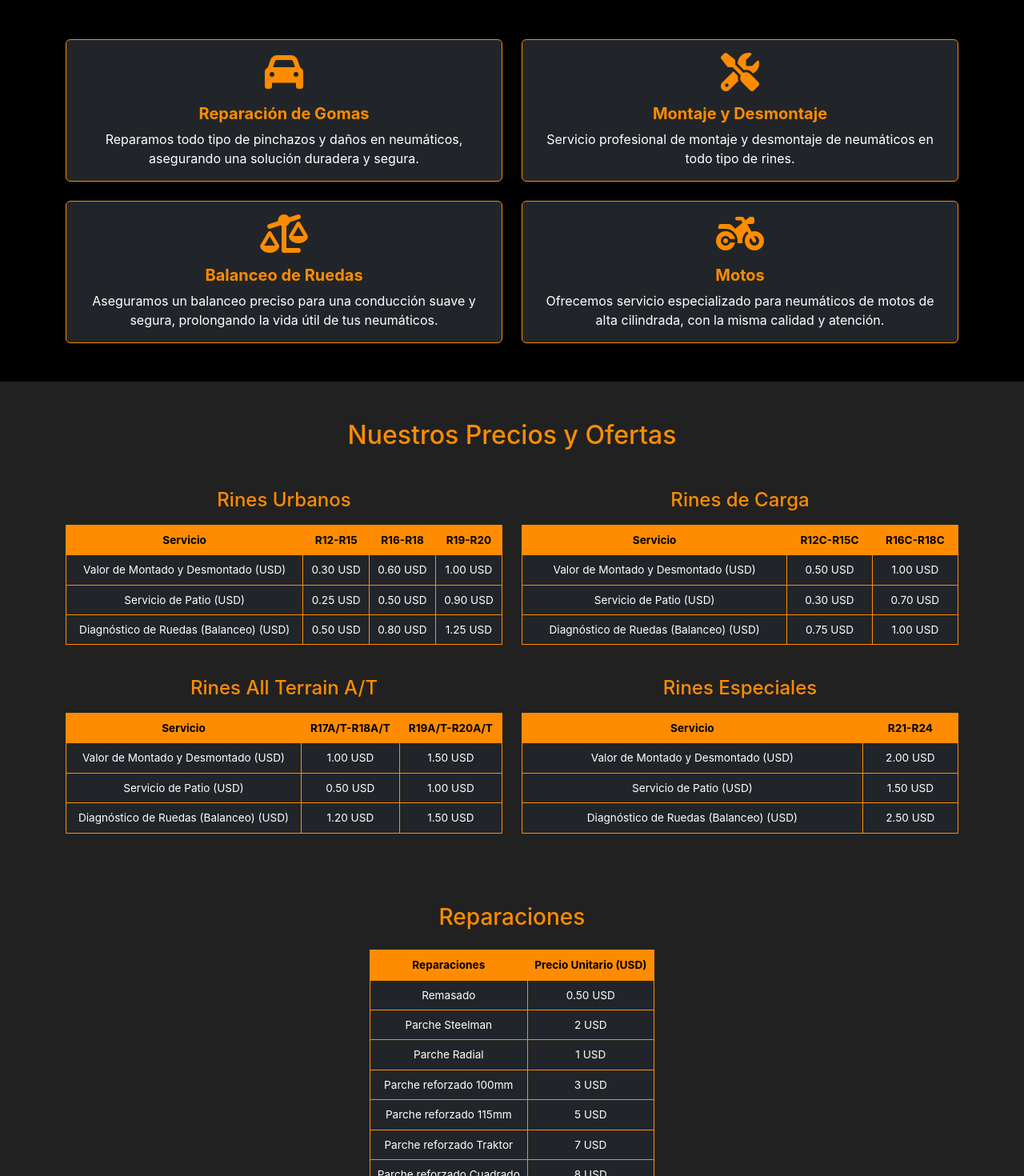
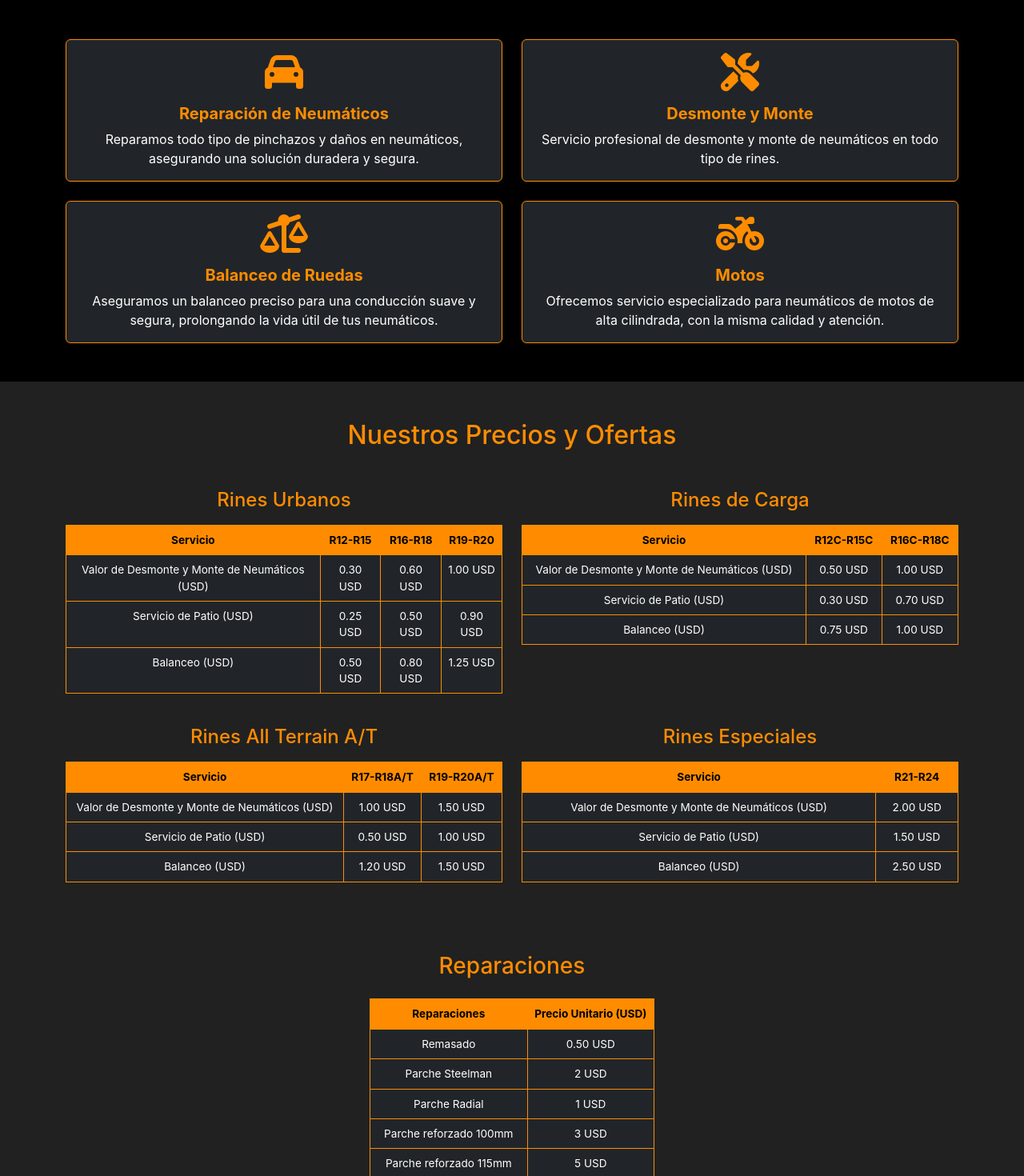
Before and after one commit to ElToty14ProMax/poncheralosperez, a Vue app: page / in a window 1280 px wide. Shown: the part 2260-3730 px from the top of the page at 80% size. Built offline with nearby package versions, Linux system fonts and the light colour scheme.

Commit message:
Todo happy desmonte y monte

```diff
--- a/src/components/FooterComponent.vue
+++ b/src/components/FooterComponent.vue
@@ -7,13 +7,13 @@
           <p>Tu mejor opción para el cuidado de tus neumáticos. Años de experiencia y especialistas calificados.</p>
         </div>
 
-        <div class="col-md-2 col-lg-2 col-xl-2 mx-auto mt-3">
+        <div class="col-md-2 col-lg-2 col-xl-3 mx-auto mt-3">
           <h5 class="text-uppercase mb-4 font-weight-bold text-warning">Servicios</h5>
           <p>
-            <a href="#services" class="text-white" style="text-decoration: none;">Reparación de Gomas</a>
+            <a href="#services" class="text-white" style="text-decoration: none;">Reparación de Neumáticos</a>
           </p>
           <p>
-            <a href="#services" class="text-white" style="text-decoration: none;">Montaje y Desmontaje</a>
+            <a href="#services" class="text-white" style="text-decoration: none;">Desmonte y Monte</a>
           </p>
           <p>
             <a href="#services" class="text-white" style="text-decoration: none;">Balanceo</a>
--- a/src/components/sections/PricesSection.vue
+++ b/src/components/sections/PricesSection.vue
@@ -19,7 +19,7 @@
                 </thead>
                 <tbody>
                   <tr>
-                    <td>Valor de Montado y Desmontado (USD)</td>
+                    <td>Valor de Desmonte y Monte de Neumáticos (USD)</td>
                     <td>0.30 USD</td>
                     <td>0.60 USD</td>
                     <td>1.00 USD</td>
@@ -31,7 +31,7 @@
                     <td>0.90 USD</td>
                   </tr>
                   <tr>
-                    <td>Diagnóstico de Ruedas (Balanceo) (USD)</td>
+                    <td>Balanceo (USD)</td>
                     <td>0.50 USD</td>
                     <td>0.80 USD</td>
                     <td>1.25 USD</td>
@@ -55,7 +55,7 @@
                 </thead>
                 <tbody>
                   <tr>
-                    <td>Valor de Montado y Desmontado (USD)</td>
+                    <td>Valor de Desmonte y Monte de Neumáticos (USD)</td>
                     <td>0.50 USD</td>
                     <td>1.00 USD</td>
                   </tr>
@@ -65,7 +65,7 @@
                     <td>0.70 USD</td>
                   </tr>
                   <tr>
-                    <td>Diagnóstico de Ruedas (Balanceo) (USD)</td>
+                    <td>Balanceo (USD)</td>
                     <td>0.75 USD</td>
                     <td>1.00 USD</td>
                   </tr>
@@ -82,13 +82,13 @@
                 <thead>
                   <tr>
                     <th>Servicio</th>
-                    <th>R17A/T-R18A/T</th>
-                    <th>R19A/T-R20A/T</th>
+                    <th>R17-R18A/T</th>
+                    <th>R19-R20A/T</th>
                   </tr>
                 </thead>
                 <tbody>
                   <tr>
-                    <td>Valor de Montado y Desmontado (USD)</td>
+                    <td>Valor de Desmonte y Monte de Neumáticos (USD)</td>
                     <td>1.00 USD</td>
                     <td>1.50 USD</td>
                   </tr>
@@ -98,7 +98,7 @@
                     <td>1.00 USD</td>
                   </tr>
                   <tr>
-                    <td>Diagnóstico de Ruedas (Balanceo) (USD)</td>
+                    <td>Balanceo (USD)</td>
                     <td>1.20 USD</td>
                     <td>1.50 USD</td>
                   </tr>
@@ -120,7 +120,7 @@
                 </thead>
                 <tbody>
                   <tr>
-                    <td>Valor de Montado y Desmontado (USD)</td>
+                    <td>Valor de Desmonte y Monte de Neumáticos (USD)</td>
                     <td>2.00 USD</td>
                   </tr>
                   <tr>
@@ -128,7 +128,7 @@
                     <td>1.50 USD</td>
                   </tr>
                   <tr>
-                    <td>Diagnóstico de Ruedas (Balanceo) (USD)</td>
+                    <td>Balanceo (USD)</td>
                     <td>2.50 USD</td>
                   </tr>
                 </tbody>
--- a/src/components/sections/ServicesSection.vue
+++ b/src/components/sections/ServicesSection.vue
@@ -7,7 +7,7 @@
           <div class="card h-100 bg-dark text-white border-warning">
             <div class="card-body text-center">
               <i class="fas fa-car fa-3x mb-3 text-warning"></i>
-              <h5 class="card-title text-warning">Reparación de Gomas</h5>
+              <h5 class="card-title text-warning">Reparación de Neumáticos</h5>
               <p class="card-text">Reparamos todo tipo de pinchazos y daños en neumáticos, asegurando una solución duradera y segura.</p>
             </div>
           </div>
@@ -16,8 +16,8 @@
           <div class="card h-100 bg-dark text-white border-warning">
             <div class="card-body text-center">
               <i class="fas fa-tools fa-3x mb-3 text-warning"></i>
-              <h5 class="card-title text-warning">Montaje y Desmontaje</h5>
-              <p class="card-text">Servicio profesional de montaje y desmontaje de neumáticos en todo tipo de rines.</p>
+              <h5 class="card-title text-warning">Desmonte y Monte</h5>
+              <p class="card-text">Servicio profesional de desmonte y monte de neumáticos en todo tipo de rines.</p>
             </div>
           </div>
         </div>
--- a/src/views/PricesView.vue
+++ b/src/views/PricesView.vue
@@ -19,7 +19,7 @@
                 </thead>
                 <tbody>
                   <tr>
-                    <td>Valor de Montado y Desmontado (USD)</td>
+                    <td>Valor de Desmonte y Monte de Neumáticos (USD)</td>
                     <td>0.30 USD</td>
                     <td>0.60 USD</td>
                     <td>1.00 USD</td>
@@ -31,7 +31,7 @@
                     <td>0.90 USD</td>
                   </tr>
                   <tr>
-                    <td>Diagnóstico de Ruedas (Balanceo) (USD)</td>
+                    <td>Balanceo (USD)</td>
                     <td>0.50 USD</td>
                     <td>0.80 USD</td>
                     <td>1.25 USD</td>
@@ -55,7 +55,7 @@
                 </thead>
                 <tbody>
                   <tr>
-                    <td>Valor de Montado y Desmontado (USD)</td>
+                    <td>Valor de Desmonte y Monte de Neumáticos (USD)</td>
                     <td>0.50 USD</td>
                     <td>1.00 USD</td>
                   </tr>
@@ -65,7 +65,7 @@
                     <td>0.70 USD</td>
                   </tr>
                   <tr>
-                    <td>Diagnóstico de Ruedas (Balanceo) (USD)</td>
+                    <td>Balanceo (USD)</td>
                     <td>0.75 USD</td>
                     <td>1.00 USD</td>
                   </tr>
@@ -82,13 +82,13 @@
                 <thead>
                   <tr>
                     <th>Servicio</th>
-                    <th>R17A/T-R18A/T</th>
-                    <th>R19A/T-R20A/T</th>
+                    <th>R17-R18A/T</th>
+                    <th>R19-R20A/T</th>
                   </tr>
                 </thead>
                 <tbody>
                   <tr>
-                    <td>Valor de Montado y Desmontado (USD)</td>
+                    <td>Valor de Desmonte y Monte de Neumáticos (USD)</td>
                     <td>1.00 USD</td>
                     <td>1.50 USD</td>
                   </tr>
@@ -98,7 +98,7 @@
                     <td>1.00 USD</td>
                   </tr>
                   <tr>
-                    <td>Diagnóstico de Ruedas (Balanceo) (USD)</td>
+                    <td>Balanceo (USD)</td>
                     <td>1.20 USD</td>
                     <td>1.50 USD</td>
                   </tr>
@@ -120,7 +120,7 @@
                 </thead>
                 <tbody>
                   <tr>
-                    <td>Valor de Montado y Desmontado (USD)</td>
+                    <td>Valor de Desmonte y Monte de Neumáticos (USD)</td>
                     <td>2.00 USD</td>
                   </tr>
                   <tr>
@@ -128,7 +128,7 @@
                     <td>1.50 USD</td>
                   </tr>
                   <tr>
-                    <td>Diagnóstico de Ruedas (Balanceo) (USD)</td>
+                    <td>Balanceo (USD)</td>
                     <td>2.50 USD</td>
                   </tr>
                 </tbody>
```
